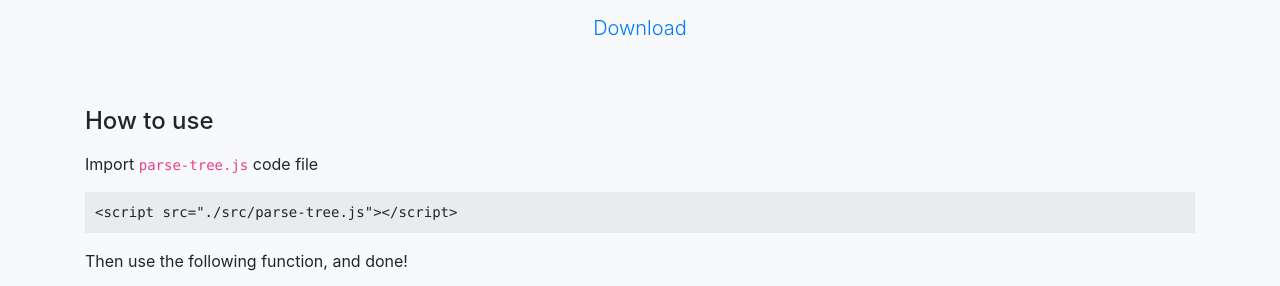
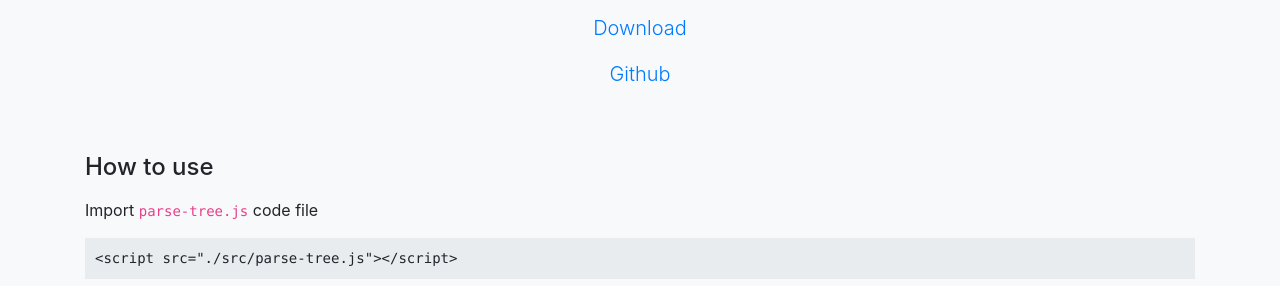
Before and after one commit to wictorChaves/MenuTree, a plain HTML site: page index.html in a window 1280 px wide. Shown: the part 401-687 px from the top of the page. Drawn offline with Linux system fonts and the light colour scheme.

Commit message:
Link to github

```diff
--- a/index.html
+++ b/index.html
@@ -38,6 +38,7 @@
             <h2>Menu Tree</h2>
             <p class="lead">Transform a json array in a json tree structure</p>
             <p class="lead"><a target="_blank" href="./src/parse-tree.js">Download</a></p>
+            <p class="lead"><a target="_blank" href="https://github.com/wictorChaves/MenuTree">Github</a></p>
         </div>
         <div class="row">
             <div class="col">
```
